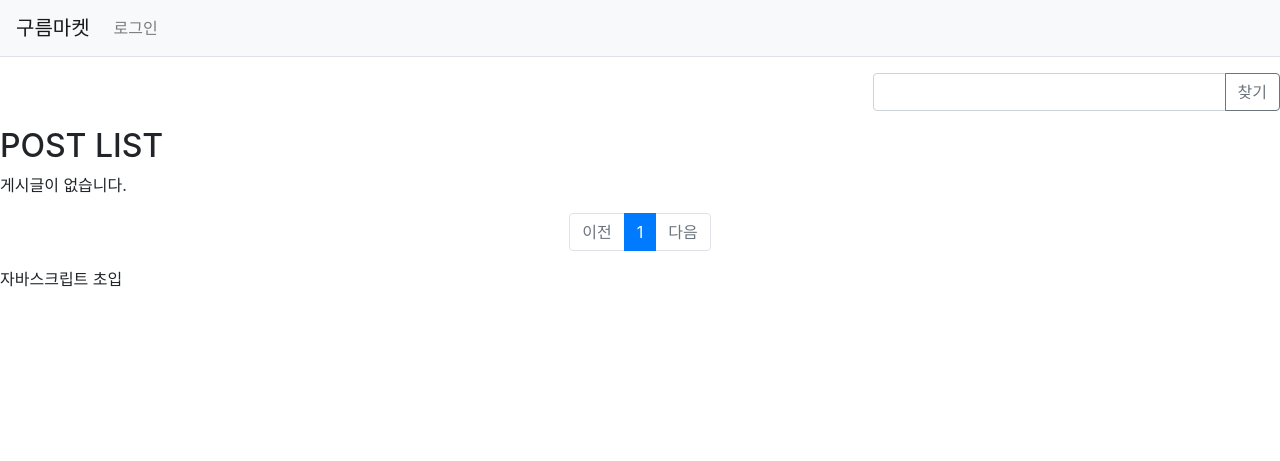
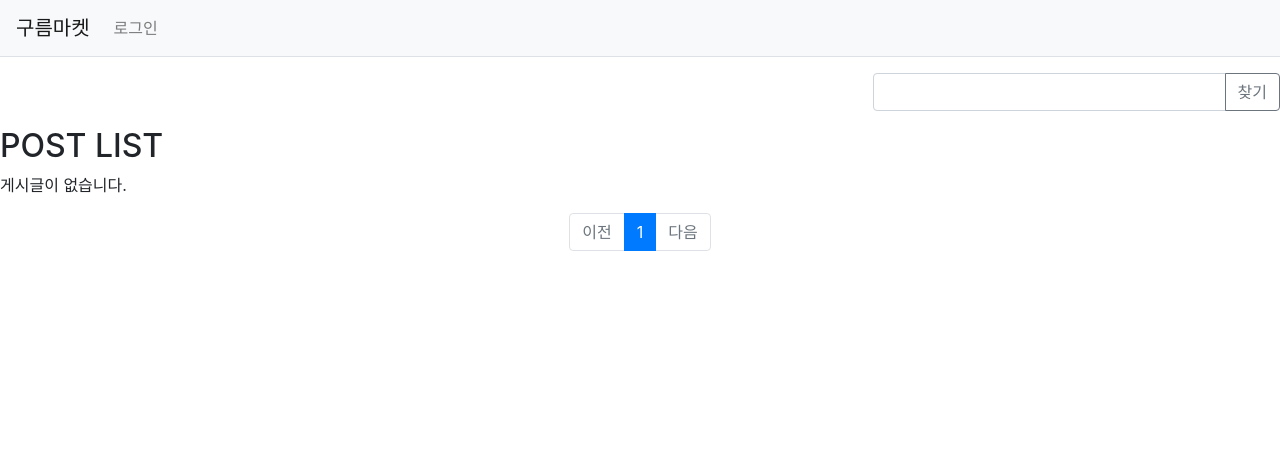
Before and after one commit to jisulog/cloudmarket_project, a Django app: page / in a window 1280 px wide. Shown: the top 461 px of the page. Run offline with Django 3.2, Linux system fonts and the light colour scheme; data that the repository does not hold is empty; some libraries are stand-ins or nearby versions.

Commit message:
1640 add

```diff
--- a/cloudmarket/templates/market/post_list.html
+++ b/cloudmarket/templates/market/post_list.html
@@ -94,8 +94,8 @@
 {% endblock %}
 {% block script %}
 <script type='text/javascript'>
-console.log('자바스크립트 초입');
-document.write('자바스크립트 초입');
+//console.log('자바스크립트 초입');
+//document.write('자바스크립트 초입');
 $(document).ready(function(){
     $(".page-link").on('click', function() {
         $("#page").val($(this).data("page"));
@@ -103,7 +103,7 @@ $(document).ready(function(){
     });
 
     $("#btn_search").on('click', function() {
-        console.log('버튼 입력');
+        //console.log('버튼 입력');
         //document.write('버튼 입력');
         $("#kw").val($(".kw").val());
         $("#page").val(1);  // 검색버튼을 클릭할 경우 1페이지부터 조회한다.
```
